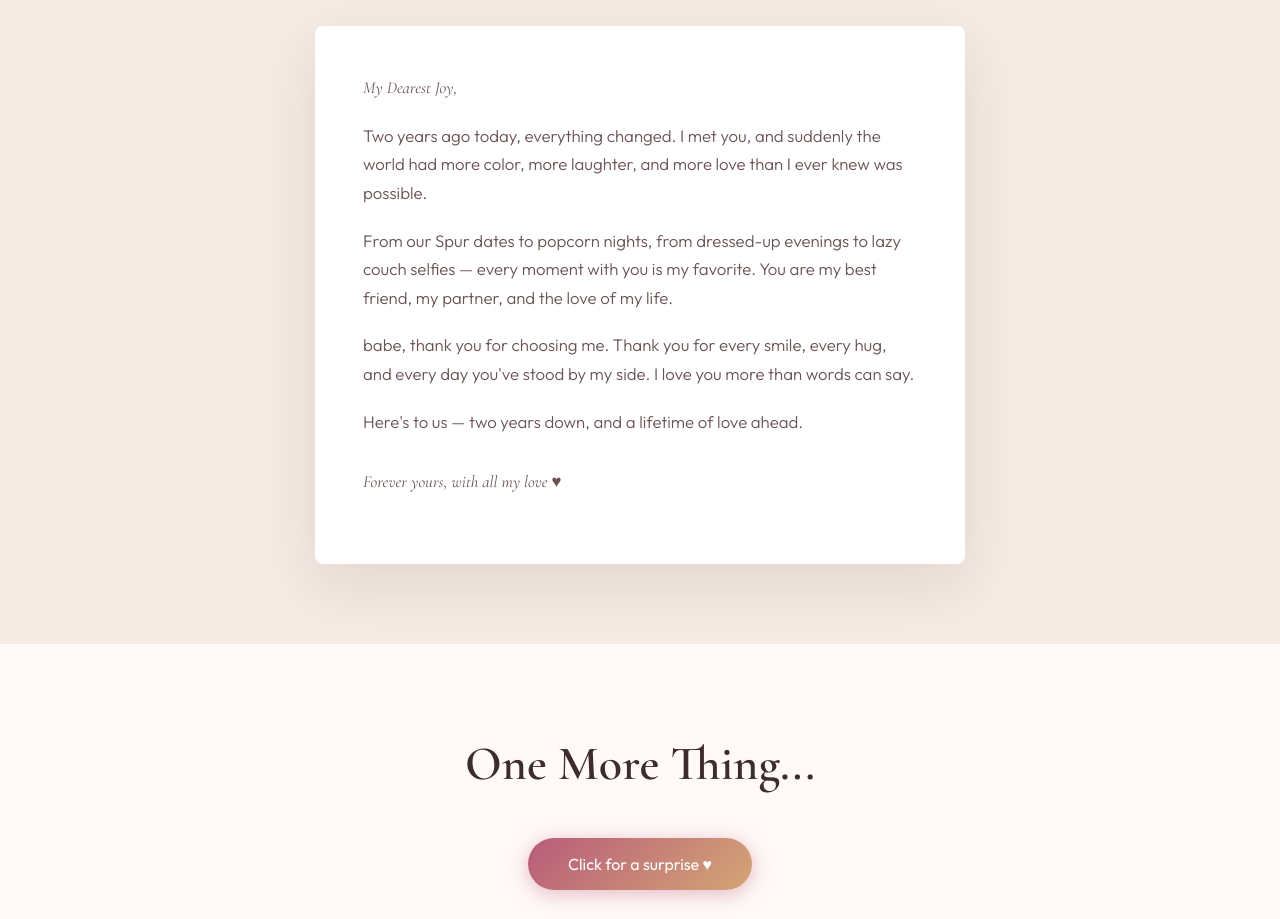
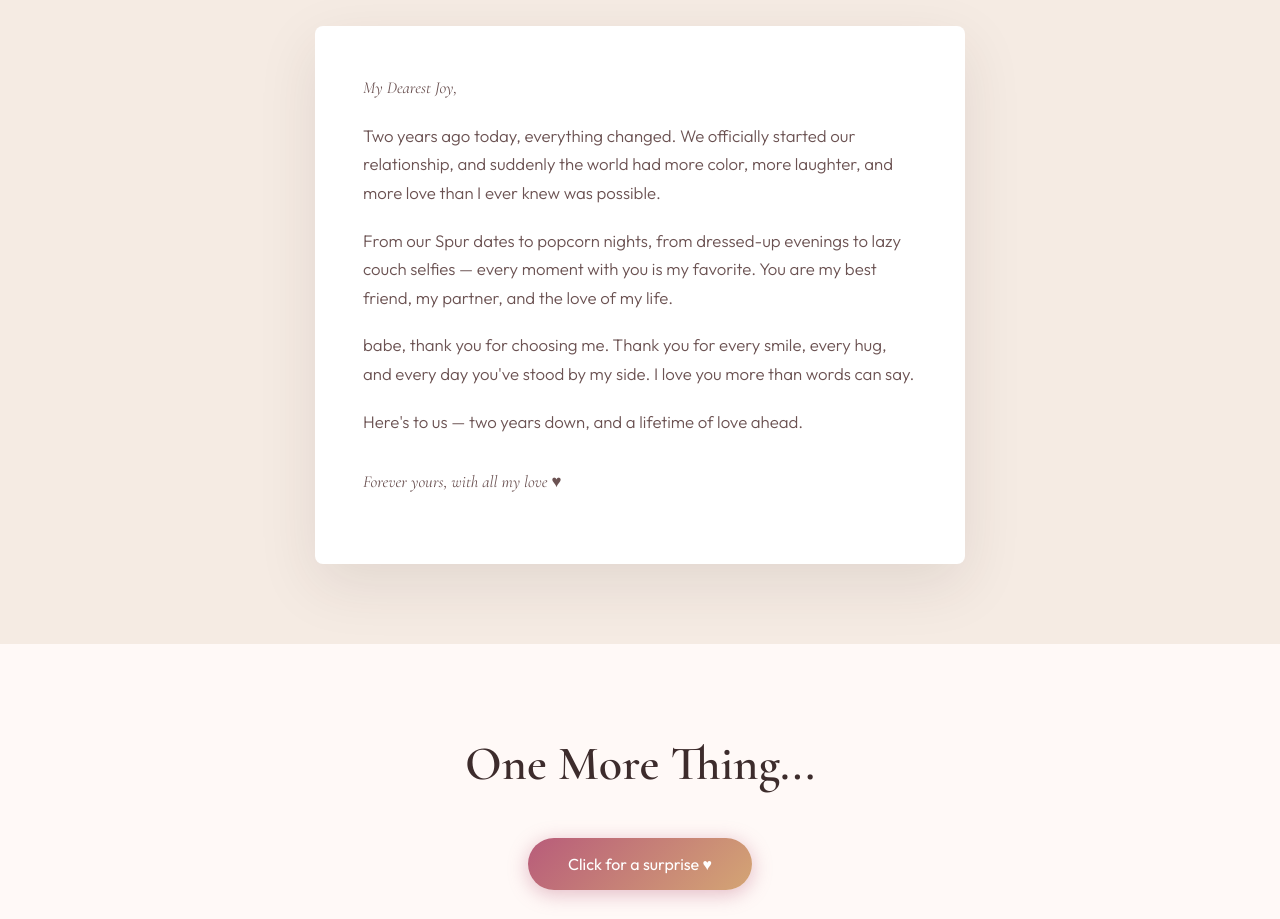
Before and after one commit to Shacquil22/joy-anniversary, a plain HTML site: page index.html in a window 1280 px wide. Shown: the part 4360-5279 px from the top of the page. Drawn offline with nearby package versions, Linux system fonts and the light colour scheme.

Commit message:
Update relationship milestone in letter content

```diff
--- a/index.html
+++ b/index.html
@@ -294,7 +294,7 @@
       <p class="section-sub">Words from my heart</p>
       <div class="letter">
         <p class="letter-greeting">My Dearest Joy,</p>
-        <p>Two years ago today, everything changed. I met you, and suddenly the world had more color, more laughter, and more love than I ever knew was possible.</p>
+        <p>Two years ago today, everything changed. We officially started our relationship, and suddenly the world had more color, more laughter, and more love than I ever knew was possible.</p>
         <p>From our Spur dates to popcorn nights, from dressed-up evenings to lazy couch selfies — every moment with you is my favorite. You are my best friend, my partner, and the love of my life.</p>
         <p>babe, thank you for choosing me. Thank you for every smile, every hug, and every day you've stood by my side. I love you more than words can say.</p>
         <p>Here's to us — two years down, and a lifetime of love ahead.</p>
```
